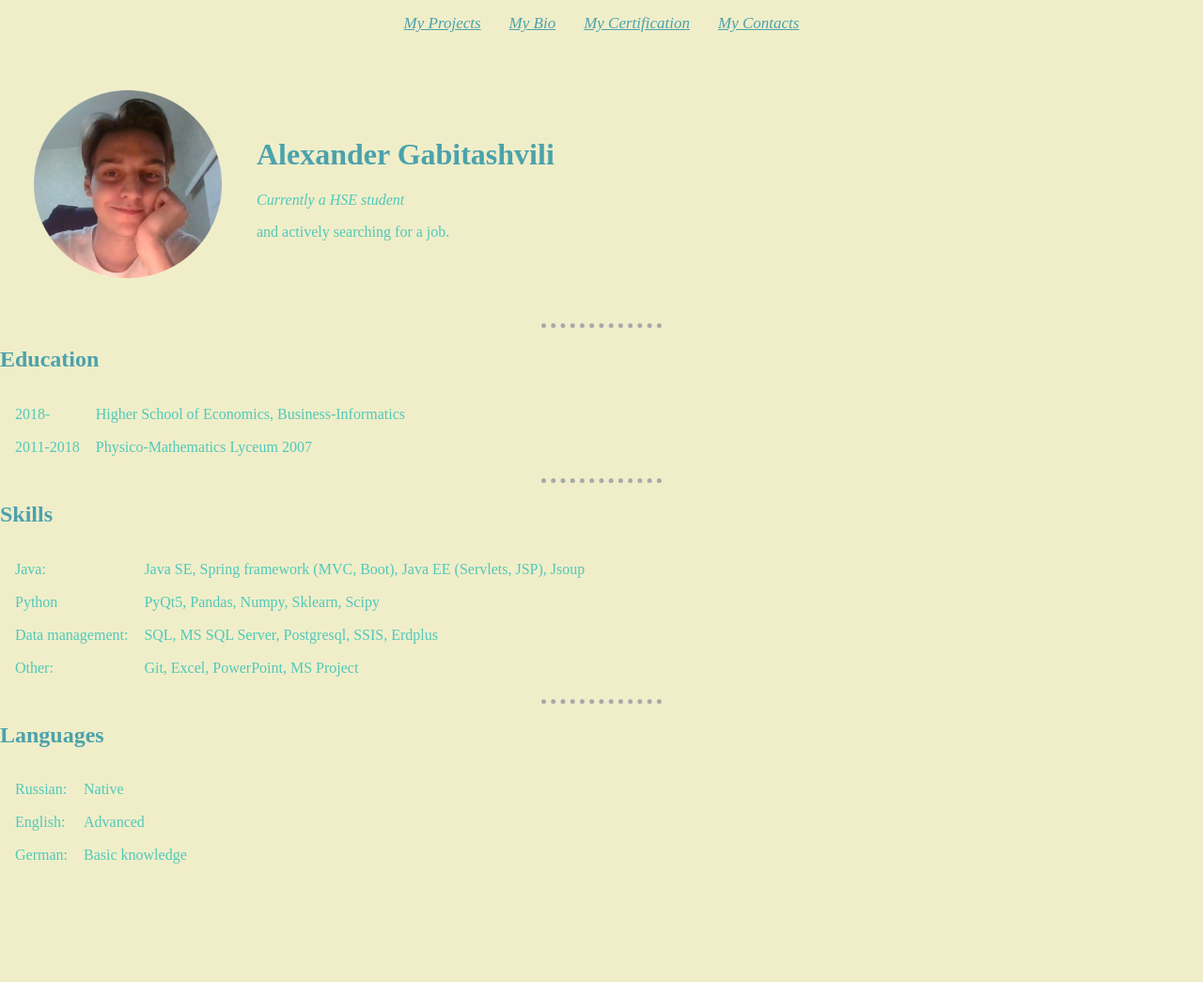
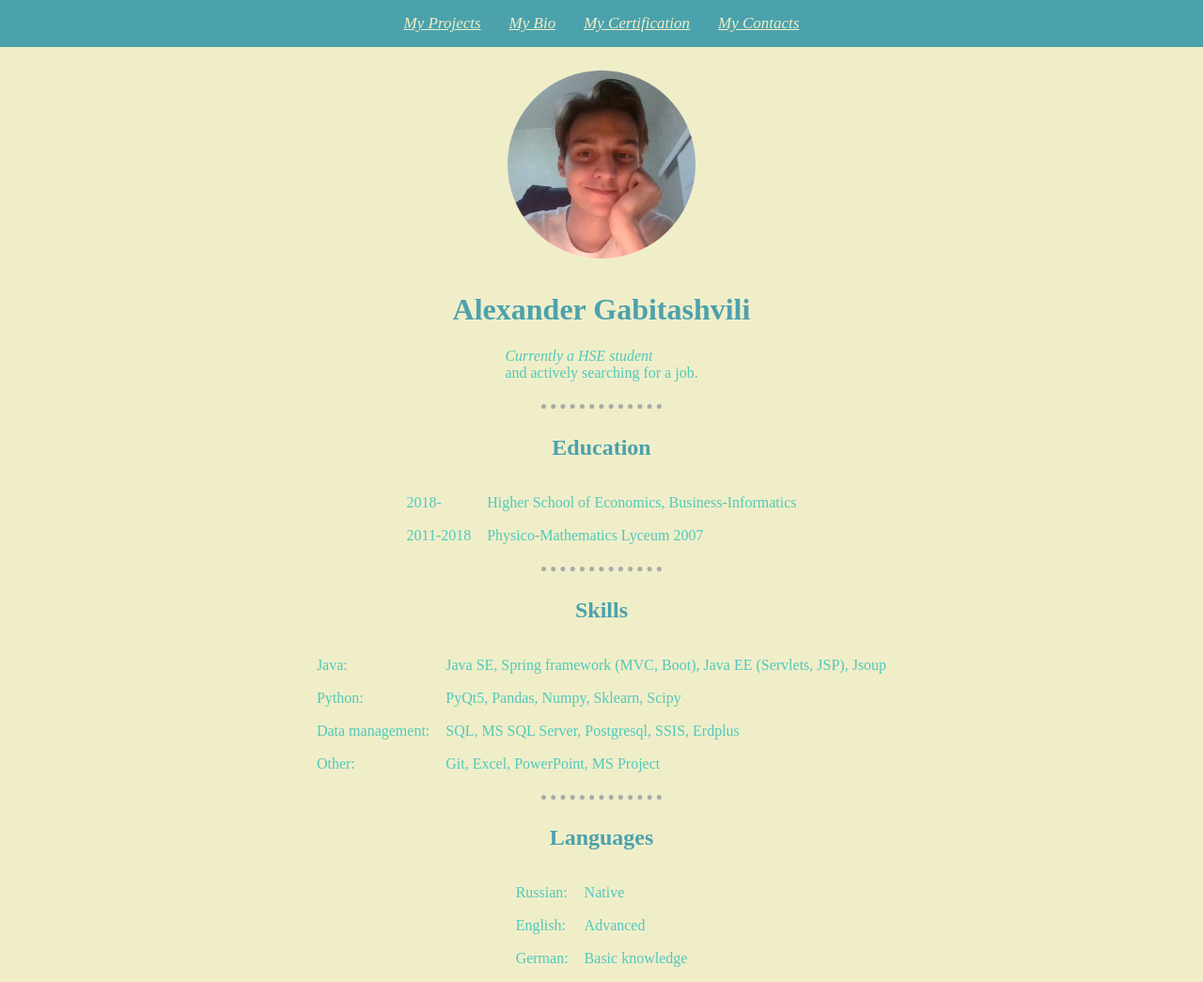
Before and after one commit to TarnishingColors/CV, a plain HTML site: page index.html in a window 1280 px wide. Shown: the whole page at 94% size. Before the commit the page ends 935 px from the top, so only its background shows below. Drawn offline with Linux system fonts and the light colour scheme.

Commit message:
centered fields with content

```diff
--- a/css/styles.css
+++ b/css/styles.css
@@ -15,7 +15,7 @@ body {
 }
 
 .site_head {
-    #background: #4ba2ac;
+    background: #4ba2ac;
     display: flex;
     flex-flow: row;
     height: 50px;
@@ -32,10 +32,19 @@ body {
 
 .info {
     color: #50c9ba;
+    margin-top: 0px;
+}
+
+.content_field {
+    align-items: center;
+    display: flex;
+    flex-direction: column;
+    justify-content: center;
+    width: 100%;
 }
 
 .link {
-    color: #4ba2ac;
+    color: #f0eec9;
 }
 
 .button {
@@ -52,3 +61,10 @@ body {
     height: 200px;
     width: 200px;
 }
+
+.my_info {
+    align-items: center;
+    display: flex;
+    flex-direction: column;
+    width: 100%;
+}
--- a/html/bio.html
+++ b/html/bio.html
@@ -4,9 +4,12 @@
     <meta charset="UTF-8">
     <title>My Bio</title>
     <link rel="stylesheet" href="../css/styles.css">
+    <link rel="icon" href="img/favicon.ico">
 </head>
 <body>
-    <h2 class="header">Information about me</h2>
-    <p class="info">Study, drink beer, programming and go again</p>
+    <div class="content_field info_about_me">
+        <h2 class="header">Information about me</h2>
+        <p class="info">Study, drink beer, programming and go again</p>
+    </div>
 </body>
 </html>
--- a/index.html
+++ b/index.html
@@ -23,13 +23,18 @@
     </div>
 
     <div class="content">
-        <table cellspacing="20">
-            <td><img class="my_photo" src="html/img/photo.png" alt="photo of alex"></td>
-            <td><h1 class="header">Alexander Gabitashvili</h1>
-                <p class="info"><em>Currently a HSE student</em></p>
-                <p class="info">and actively searching for a job.</p></td>
-        </table>
+        <div class="content_field about_me">
+            <img class="my_photo" src="html/img/photo.png" alt="photo of alex">
+            <div class="my_info">
+                <h1 class="header">Alexander Gabitashvili</h1>
+                <p class="info">
+                    <em>Currently a HSE student</em><br>
+                    and actively searching for a job.
+                </p>
+            </div>
+        </div>
         <hr>
+        <div class="content_field education">
             <h2 class="header">Education</h2>
             <table cellspacing="15">
                 <tr>
@@ -41,8 +46,9 @@
                     <td class="info">Physico-Mathematics Lyceum 2007</td>
                 </tr>
             </table>
+        </div>
         <hr>
-
+        <div class="content_field skills">
             <h2 class="header">Skills</h2>
             <table cellspacing="15">
                 <tr>
@@ -50,7 +56,7 @@
                     <td class="info">Java SE, Spring framework (MVC, Boot), Java EE (Servlets, JSP), Jsoup</td>
                 </tr>
                 <tr>
-                <td class="info">Python</td>
+                    <td class="info">Python:</td>
                     <td class="info">PyQt5, Pandas, Numpy, Sklearn, Scipy</td>
                 </tr>
                 <tr>
@@ -62,7 +68,9 @@
                     <td class="info">Git, Excel, PowerPoint, MS Project</td>
                 </tr>
             </table>
+        </div>
         <hr>
+        <div class="content_field languages">
             <h2 class="header">Languages</h2>
             <table cellspacing="15">
                 <tr>
@@ -79,6 +87,7 @@
                 </tr>
             </table>
         </div>
+    </div>
 
 </body>
 </html>
```
Also changed, not shown: html/certification.html (+8 -5 lines), html/contacts.html (+4 -1 lines). Lines whose indentation alone changed are shown as unchanged.
